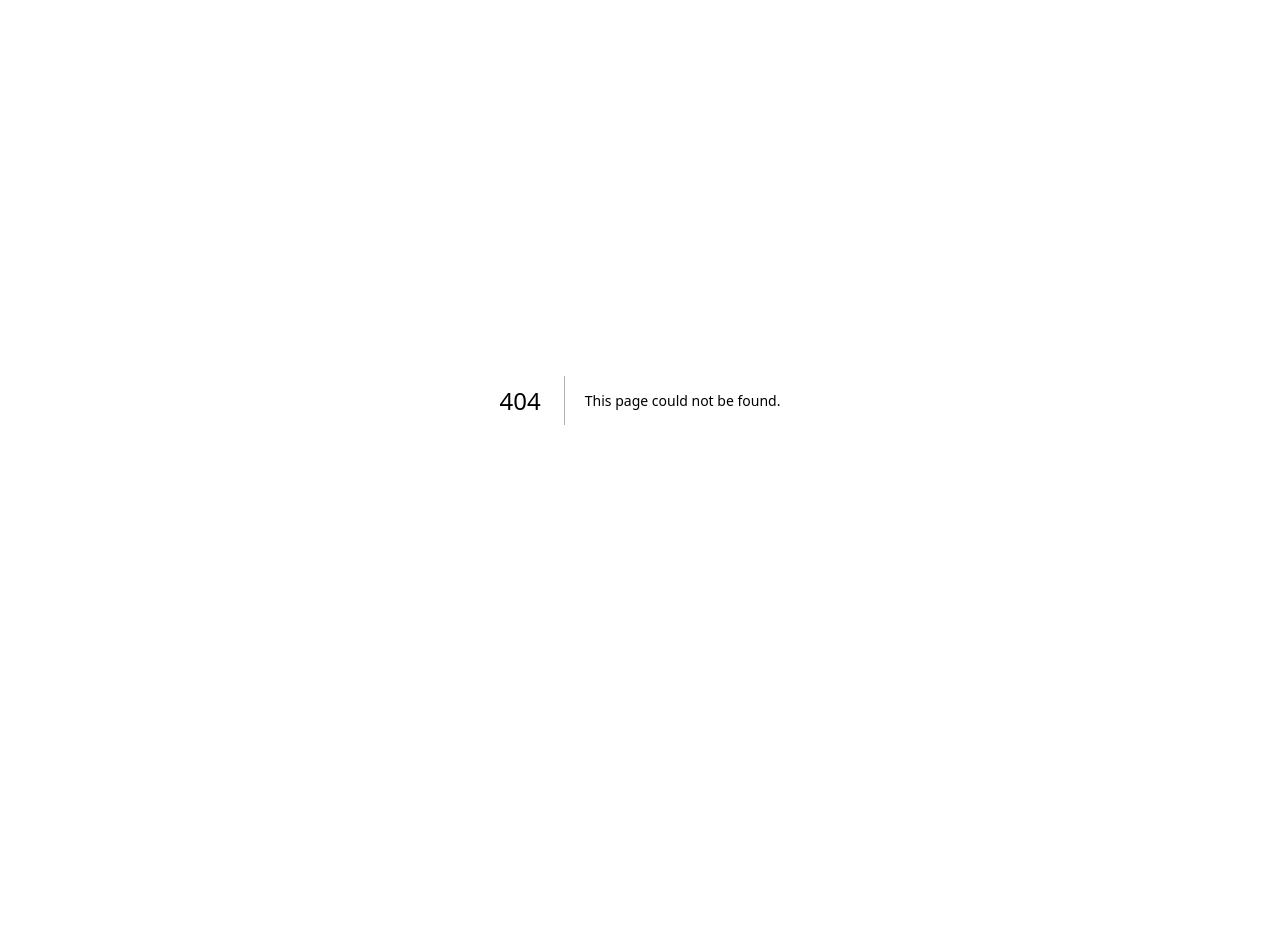
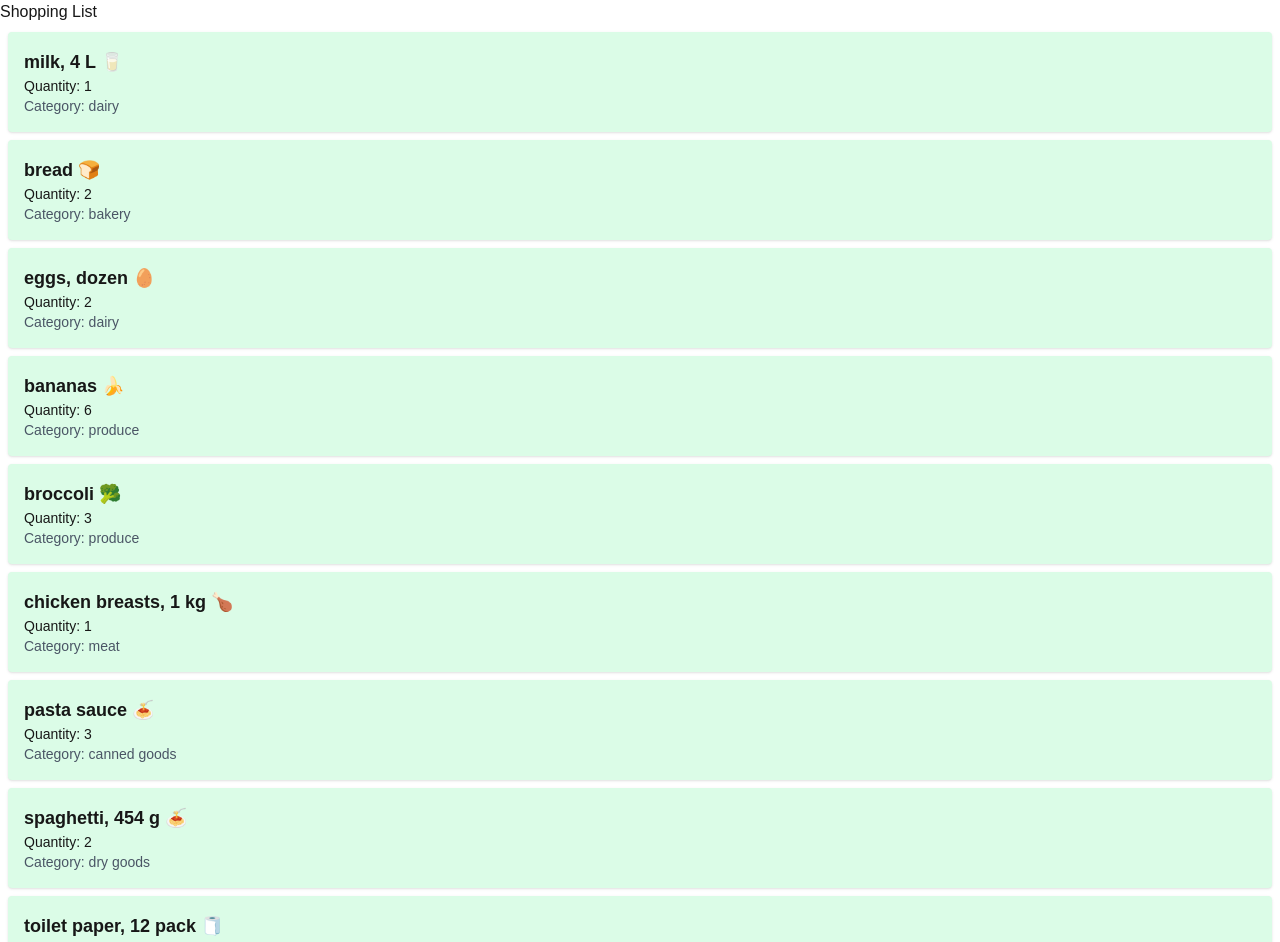
Before and after one commit to chiagoohanekwu-cell/cprg306-assignments-reel, a Next.js app: page /week-4 in a window 1280 px wide. Before the commit this address had no page. Shown: the top 942 px of the page. Before the commit the page ends 800 px from the top, so only its background shows below. Built offline with nearby package versions, Linux system fonts and the light colour scheme.

Commit message:
Completed Week 4 assignment

```diff
--- a/app/page.js
+++ b/app/page.js
@@ -11,6 +11,10 @@ export default function Home() {
         <a href="/week-3">Week 3</a>
       </p>
 
+      <p>
+        <a href="/week-4">Week 4</a>
+      </p>
+
     </main>
   );
 }
--- /dev/null
+++ b/app/week-4/item-list.js
@@ -0,0 +1,17 @@
+import Item from "./item";
+import items from "./items.json";
+
+export default function ItemList() {
+  return (
+    <ul>
+      {items.map((item) => (
+        <Item
+          key={item.id}
+          name={item.name}
+          quantity={item.quantity}
+          category={item.category}
+        />
+      ))}
+    </ul>
+  );
+}
--- /dev/null
+++ b/app/week-4/item.js
@@ -0,0 +1,9 @@
+export default function Item({ name, quantity, category }) {
+  return (
+    <li className="bg-green-100 p-4 m-2 rounded shadow">
+      <p className="font-semibold text-lg">{name}</p>
+      <p className="text-sm">Quantity: {quantity}</p>
+      <p className="text-sm text-gray-600">Category: {category}</p>
+    </li>
+  );
+}
--- /dev/null
+++ b/app/week-4/items.json
@@ -0,0 +1,74 @@
+[
+  {
+    "id": "1h2GJKH12gkHG31h1H",
+    "name": "milk, 4 L 🥛",
+    "quantity": 1,
+    "category": "dairy"
+  },
+  {
+    "id": "2KJH3k2j3H1k2J3K1H",
+    "name": "bread 🍞",
+    "quantity": 2,
+    "category": "bakery"
+  },
+  {
+    "id": "3h2KJH3k2j3H1k2J3",
+    "name": "eggs, dozen 🥚",
+    "quantity": 2,
+    "category": "dairy"
+  },
+  {
+    "id": "4k2J3K1H2GJKH12gk",
+    "name": "bananas 🍌",
+    "quantity": 6,
+    "category": "produce"
+  },
+  {
+    "id": "5H1h1H2KJH3k2j3H",
+    "name": "broccoli 🥦",
+    "quantity": 3,
+    "category": "produce"
+  },
+  {
+    "id": "6H1k2J3K1H2GJKH1",
+    "name": "chicken breasts, 1 kg 🍗",
+    "quantity": 1,
+    "category": "meat"
+  },
+  {
+    "id": "7gkHG31h1H2KJH3k",
+    "name": "pasta sauce 🍝",
+    "quantity": 3,
+    "category": "canned goods"
+  },
+  {
+    "id": "8j3H1k2J3K1H2GJK",
+    "name": "spaghetti, 454 g 🍝",
+    "quantity": 2,
+    "category": "dry goods"
+  },
+  {
+    "id": "9H12gkHG31h1H2KJ",
+    "name": "toilet paper, 12 pack 🧻",
+    "quantity": 1,
+    "category": "household"
+  },
+  {
+    "id": "10H3k2j3H1k2J3K1",
+    "name": "paper towels, 6 pack",
+    "quantity": 1,
+    "category": "household"
+  },
+  {
+    "id": "11k2J3K1H2GJKH12",
+    "name": "dish soap 🍽️",
+    "quantity": 1,
+    "category": "household"
+  },
+  {
+    "id": "12GJKH12gkHG31h1",
+    "name": "hand soap 🧼",
+    "quantity": 4,
+    "category": "household"
+  }
+]
--- /dev/null
+++ b/app/week-4/page.js
@@ -0,0 +1,10 @@
+import ItemList from "./item-list";
+
+export default function Page() {
+  return (
+    <main>
+      <h1>Shopping List</h1>
+      <ItemList />
+    </main>
+  );
+}
```
